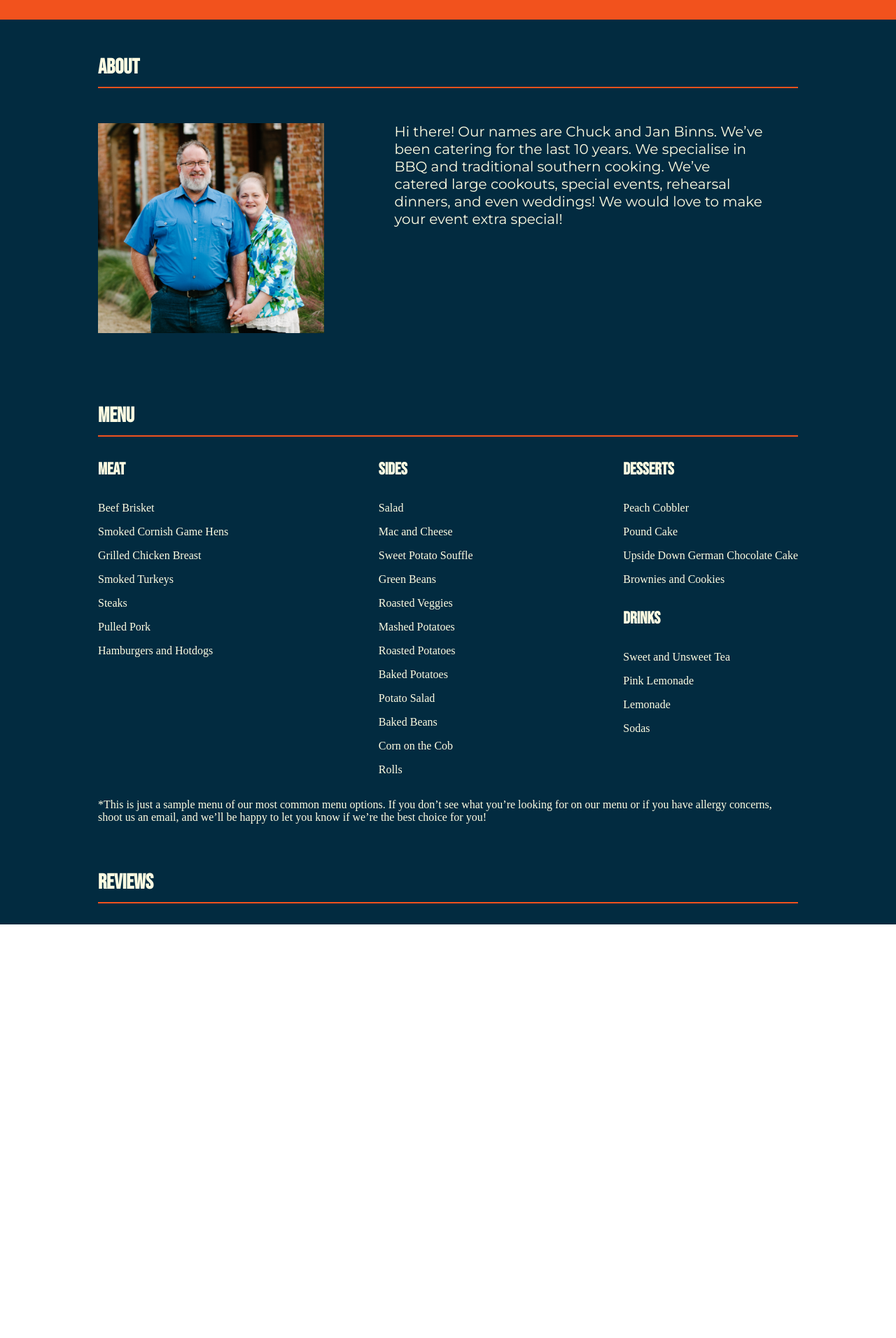
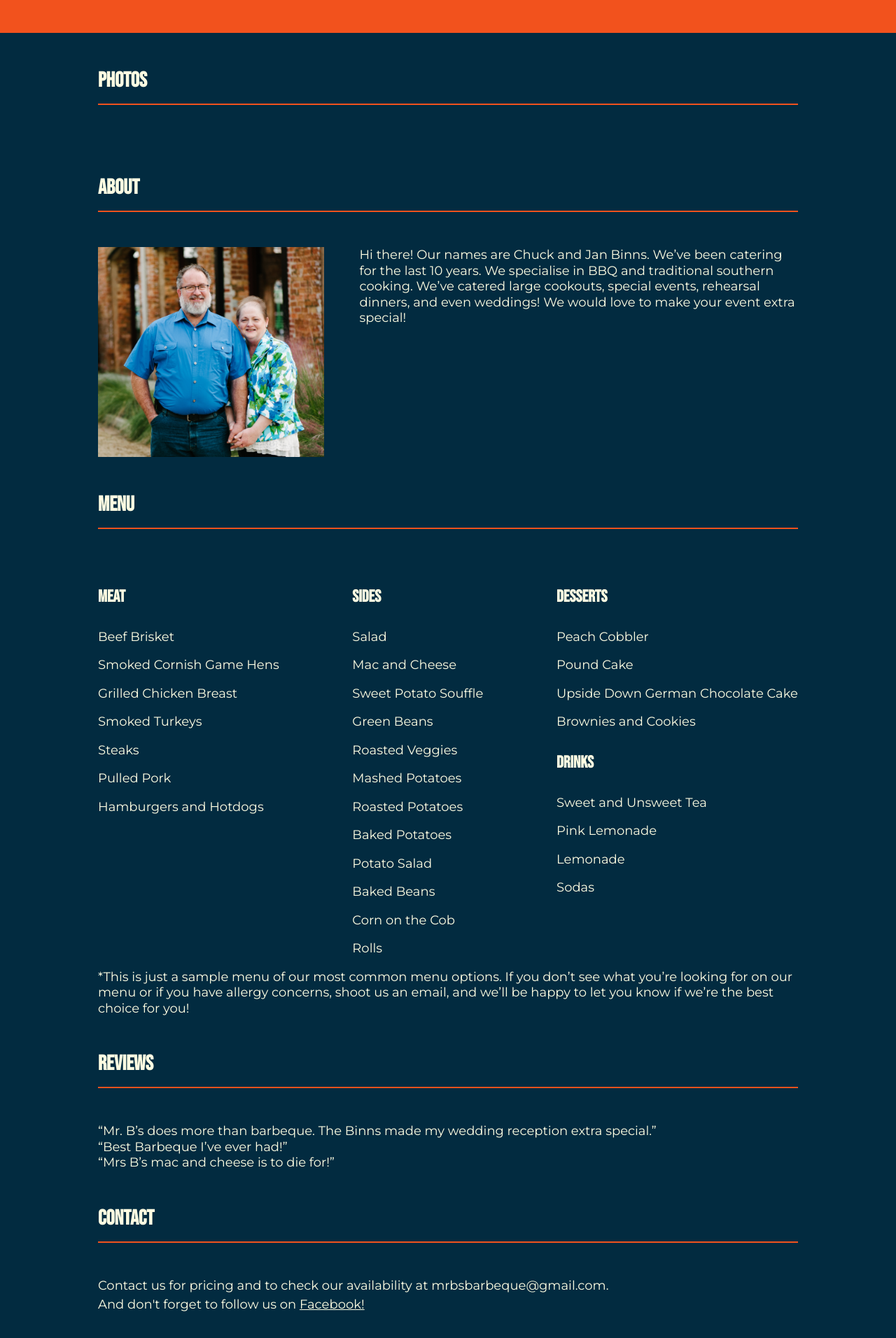
Before and after one commit to danaeharris/mr-b-bbq, a Next.js app: page / in a window 1280 px wide. Shown: the part 242-2154 px from the top of the page at 70% size. Before the commit the page ends 1563 px from the top, so only its background shows below. Built offline with nearby package versions, Linux system fonts and the light colour scheme.

Commit message:
Making header links work and adding the reviews section and the contact section.

```diff
--- a/pages/index.js
+++ b/pages/index.js
@@ -9,19 +9,19 @@ export default function Home() {
       </Head>
       <header>
         <nav>
-          <a href="" className="header-item">
+          <a href="#about" className="header-item">
             ABOUT
           </a>
-          <a href="" className="header-item">
+          <a href="#menu" className="header-item">
             MENU
           </a>
         </nav>
-        <img src="./logo.png" className="header-image" />
+        <img src="./logo.svg" className="header-image" />
         <nav>
-          <a href="" className="header-item">
+          <a href="#reviews" className="header-item">
             REVIEWS
           </a>
-          <a href="" className="header-item">
+          <a href="#contact" className="header-item">
             CONTACT
           </a>
         </nav>
@@ -29,7 +29,11 @@ export default function Home() {
       <main>
         <div className="container">
           <div>
-            <h3 className="small-heading">ABOUT</h3>
+            <h3 className="small-heading">PHOTOS</h3>
+            <div className="divider"></div>
+            <h3 className="small-heading" id="about">
+              ABOUT
+            </h3>
             <div className="divider"></div>
             <div style={{ display: "flex" }}>
               <img
@@ -37,8 +41,6 @@ export default function Home() {
                 style={{
                   height: 300,
                   width: "auto",
-                  paddingTop: 50,
-                  paddingBottom: 50,
                   paddingLeft: 0,
                   paddingRight: 50,
                 }}
@@ -52,7 +54,10 @@ export default function Home() {
               </p>
             </div>
           </div>
-          <h3 className="small-heading">MENU</h3>
+
+          <h3 className="small-heading" id="menu">
+            MENU
+          </h3>
           <div className="divider"></div>
           <div style={{ display: "flex", justifyContent: "space-between" }}>
             <div className="column-one">
@@ -147,14 +152,39 @@ export default function Home() {
               </div>
             </div>
           </div>
-          <p>
+          <p className="copy">
             *This is just a sample menu of our most common menu options. If you
             don’t see what you’re looking for on our menu or if you have allergy
             concerns, shoot us an email, and we’ll be happy to let you know if
             we’re the best choice for you!
           </p>
-          <h3 className="small-heading">Reviews</h3>
+          <h3 className="small-heading" id="reviews">
+            REVIEWS
+          </h3>
           <div className="divider"></div>
+          <p className="copy">
+            “Mr. B’s does more than barbeque. The Binns made my wedding
+            reception extra special.”
+          </p>
+          <p className="copy">“Best Barbeque I’ve ever had!” </p>
+          <p className="copy">“Mrs B’s mac and cheese is to die for!” </p>
+          <h3 className="small-heading" id="contact">
+            CONTACT
+          </h3>
+          <div className="divider"></div>
+          <div>
+            <span className="copy">
+              Contact us for pricing and to check our availability at
+            </span>
+            <a className="copy"> mrbsbarbeque@gmail.com</a>
+            <span className="copy">.</span>
+          </div>
+          <div style={{ marginTop: 5 }}>
+            <span className="copy">And don't forget to follow us on </span>
+            <a href="https://www.facebook.com/mrbbbq/about" className="copy">
+              Facebook!
+            </a>
+          </div>
         </div>
       </main>
 
@@ -174,20 +204,6 @@ export default function Home() {
           color: #fffde2;
           padding: 30px;
         }
-        h3 {
-          font-family: "Bebas Neue", cursive;
-          font-size: 30px;
-        }
-        h4 {
-          font-family: "Bebas Neue", cursive;
-          font-size: 24px;
-        }
-        .copy {
-          padding: 50px;
-          margin: 0;
-          line-height: 1.25;
-          font-family: "Montserrat", sans-serif;
-          font-size: 20px;
       }
       .header-image {
         height: 200px;
@@ -198,7 +214,7 @@ export default function Home() {
         margin: 0 auto;
         background-color: #022b40;
         color: #fffde2;
-          padding-bottom: 30px;
+        padding-bottom: 200px;
       }
       .container {
         margin: 0 auto;
@@ -207,12 +223,33 @@ export default function Home() {
       }
       .small-heading {
         margin: 0;
-          padding: 50px 0 10px 0;
+        padding: 50px 0 0 0;
       }
       .divider {
         height: 2px;
         width: 1000px;
         background-color: #f2521d;
+        margin: 15px 0 50px 0;
+      }
+        .menu {
+          line-height: 1.25;
+          font-family: "Montserrat", sans-serif;
+          font-size: 18px;
+        }
+        h3 {
+          font-family: "Bebas Neue", cursive;
+          font-size: 30px;
+        }
+        h4 {
+          font-family: "Bebas Neue", cursive;
+          font-size: 24px;
+        }
+        .copy {
+          margin: 0;
+          line-height: 1.25;
+          font-family: "Montserrat", sans-serif;
+          font-size: 18px;
+          color: #fffde2;
         }
       `}</style>
       <style jsx global>{`
```
Also changed, not shown: notes.txt (added), public/logo.png (deleted), public/logo.svg (added). Lines whose indentation alone changed are shown as unchanged.
